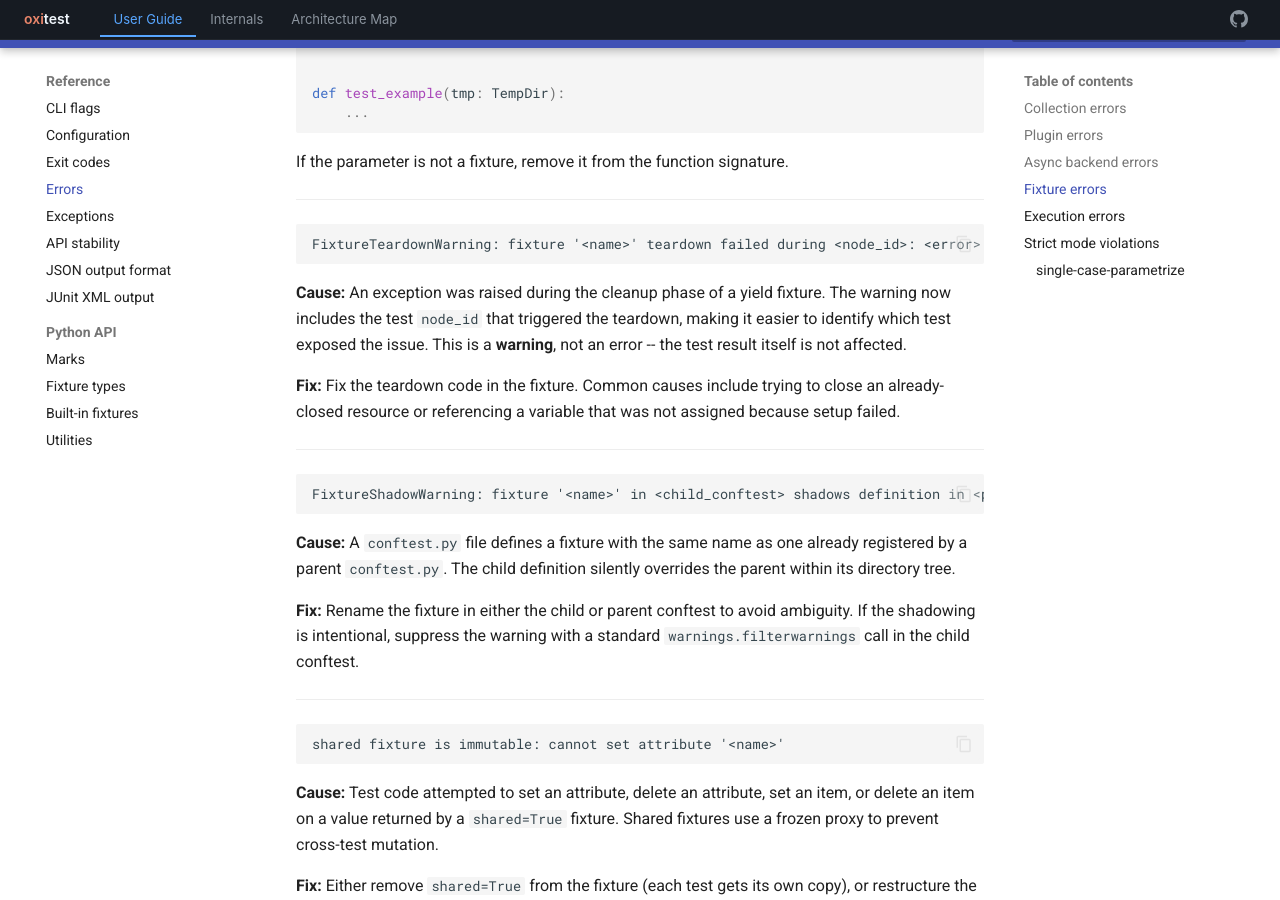
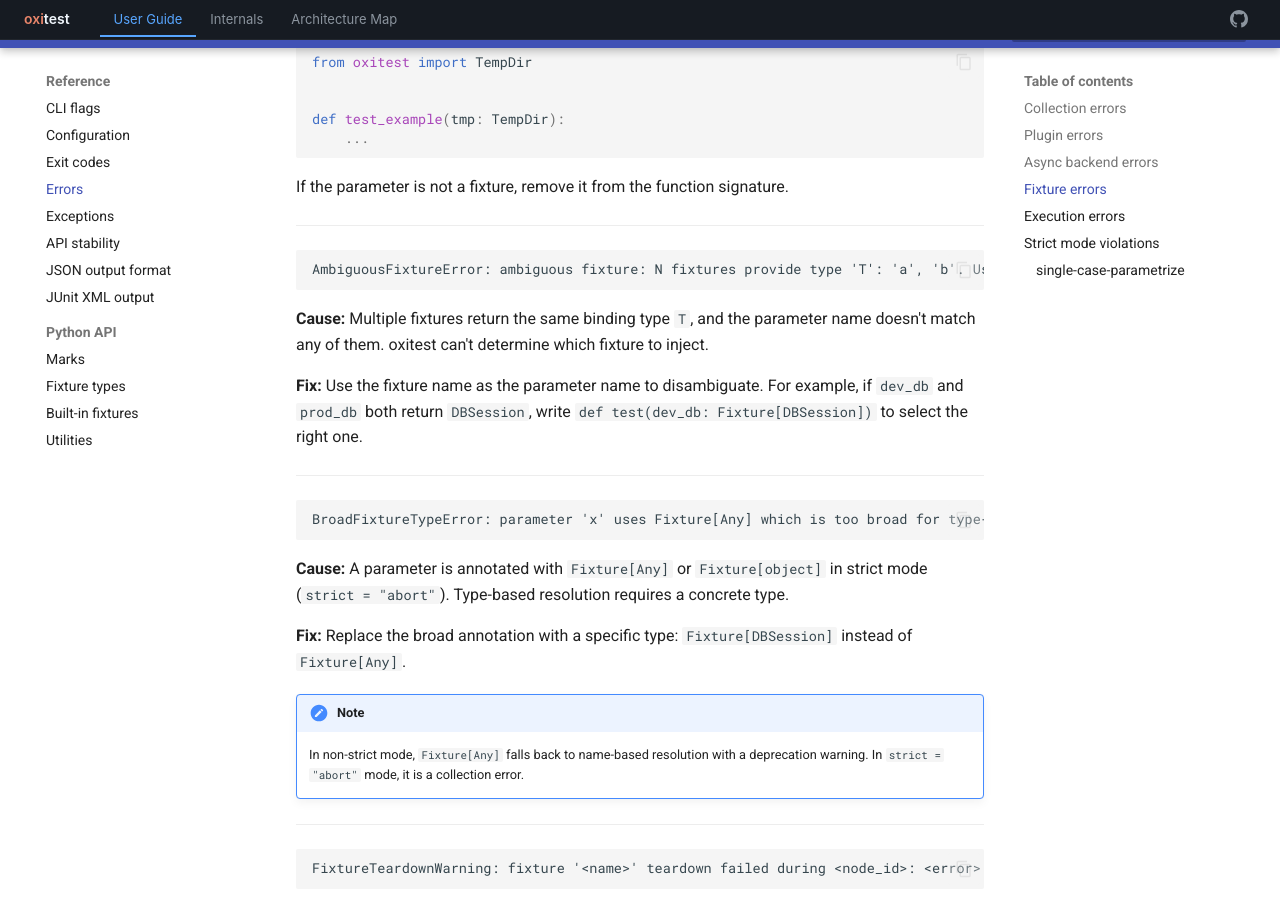
Before and after one commit to kalonji-tools/oxitest, an MkDocs documentation site: the page built from docs/user/reference/errors.md, in a window 1280 px wide and 900 px high, scrolled down 4573 px. Built offline with MkDocs 1.6.1 and Material for MkDocs 9.7.7, drawn with Linux system fonts in a browser that asks for light colours; some of the changed text lies outside the part shown.

Commit message:
docs: update documentation for unified fixture backend (#1126)
Update bridge contract (fixture_deps replaces fixture_names), plugin
docs (FixtureProvider scope/autouse), fixture guide (type-based
resolution, qualifier disambiguation), class-based tests (three-tier
scope), and error reference (AmbiguousFixtureError, BroadFixtureTypeError).

Assisted-by: Claude Opus 4.6 (1M context) <noreply@anthropic.com>

````diff
--- a/docs/user/reference/errors.md
+++ b/docs/user/reference/errors.md
@@ -207,13 +207,14 @@ Fixture errors occur during fixture resolution or teardown.
 FixtureNotFoundError: no fixture named '<name>'
 ```
 
-**Cause:** A test parameter is annotated with `Fixture[T]` but no fixture with
-that name is registered -- neither in `conftest.py`, via a plugin
+**Cause:** A test parameter is annotated with `Fixture[T]` but no fixture
+with binding type `T` is registered — neither in `conftest.py`, via a plugin
 `FixtureProvider`, nor as a built-in fixture.
 
-**Fix:** Register the fixture with `@fixtures.fixture` in your `conftest.py`,
-check the spelling of the parameter name, or verify that the plugin providing
-the fixture is declared in `pyproject.toml`.
+**Fix:** Register a fixture that returns type `T` via `@fixtures.fixture` in
+your `conftest.py`, or verify that the plugin providing the fixture is declared
+in `pyproject.toml`. Check that the fixture has a return type annotation
+matching `T`.
 
 ---
 
@@ -248,6 +249,35 @@ def test_example(tmp: TempDir):
 ```
 
 If the parameter is not a fixture, remove it from the function signature.
+
+---
+
+```text
+AmbiguousFixtureError: ambiguous fixture: N fixtures provide type 'T': 'a', 'b'. Use the fixture name as the parameter name to disambiguate.
+```
+
+**Cause:** Multiple fixtures return the same binding type `T`, and the parameter
+name doesn't match any of them. oxitest can't determine which fixture to inject.
+
+**Fix:** Use the fixture name as the parameter name to disambiguate. For example,
+if `dev_db` and `prod_db` both return `DBSession`, write
+`def test(dev_db: Fixture[DBSession])` to select the right one.
+
+---
+
+```text
+BroadFixtureTypeError: parameter 'x' uses Fixture[Any] which is too broad for type-based resolution. Use a concrete binding type.
+```
+
+**Cause:** A parameter is annotated with `Fixture[Any]` or `Fixture[object]` in
+strict mode (`strict = "abort"`). Type-based resolution requires a concrete type.
+
+**Fix:** Replace the broad annotation with a specific type:
+`Fixture[DBSession]` instead of `Fixture[Any]`.
+
+!!! note
+    In non-strict mode, `Fixture[Any]` falls back to name-based resolution with
+    a deprecation warning. In `strict = "abort"` mode, it is a collection error.
 
 ---
 
````
Also changed, not shown: docs/internals/src/bridge.md (+10 -4 lines), docs/user/how-to/use-class-based-tests.md (+3 -2 lines), docs/user/how-to/use-fixtures.md (+13 -7 lines), docs/user/how-to/write-plugins.md (+18 -5 lines).
